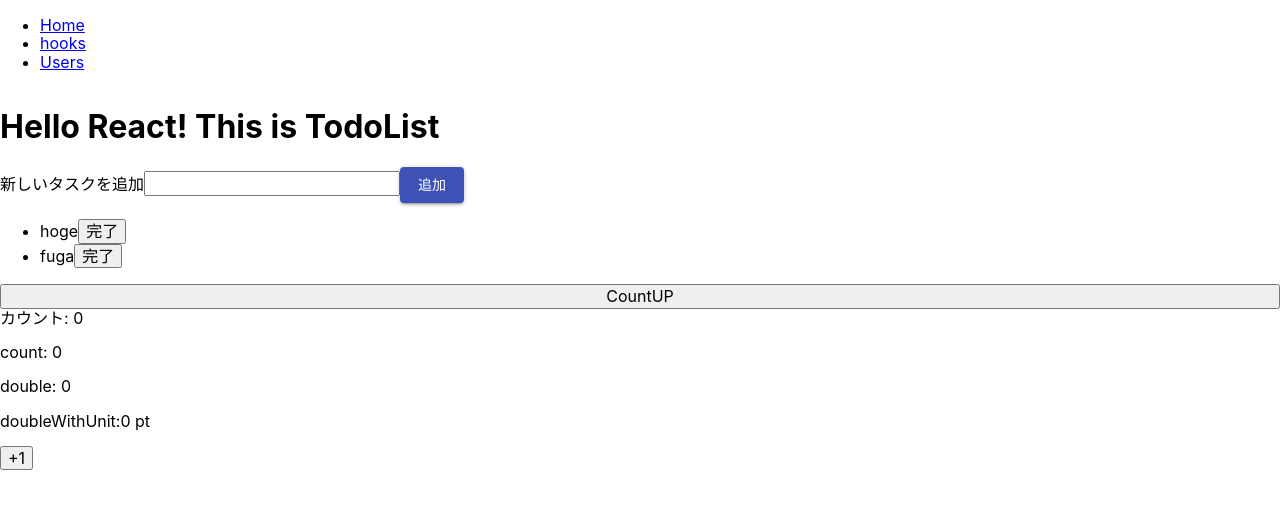
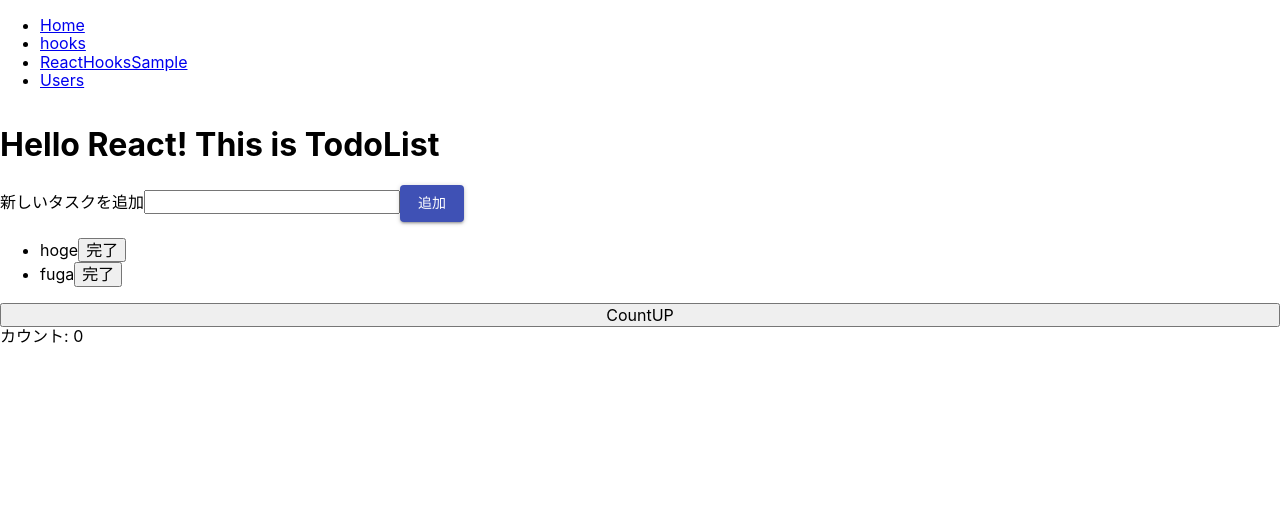
Before and after one commit to yohira0616/react-sandbox, a React (Create React App) app: page / in a window 1280 px wide. Shown: the top 508 px of the page. Built offline with nearby package versions, Linux system fonts and the light colour scheme.

Commit message:
hooksのSampleを分離

```diff
--- a/src/AppRouter.tsx
+++ b/src/AppRouter.tsx
@@ -3,7 +3,9 @@ import { BrowserRouter as Router, Route, Link } from "react-router-dom";
 import TodoList from "./TodoList/TodoList";
 import { UserStateSample } from "./UseStateSample";
 import Enquete from "./Enquete";
+import HookCounter from "./HookCounter";
 
+// sample
 function Users() {
   return <h2>Users</h2>;
 }
@@ -21,6 +23,9 @@ function AppRouter() {
               <Link to="/about/">hooks</Link>
             </li>
             <li>
+              <Link to="/hookcounter">ReactHooksSample</Link>
+            </li>
+            <li>
               <Link to="/users/">Users</Link>
             </li>
           </ul>
@@ -30,6 +35,7 @@ function AppRouter() {
         <Route path="/about/" component={UserStateSample}/>
         <Route path="/users/" component={Users}/>
         <Route path="/enquete/" component={Enquete}/>
+        <Route path="/hookcounter" component={HookCounter} />
       </div>
     </Router>
   );
--- a/src/TodoList/TodoList.tsx
+++ b/src/TodoList/TodoList.tsx
@@ -38,7 +38,6 @@ const TodoList: React.FC = props => {
       </ul>
       <CounterButton/>
       <div>カウント: {store.getState()}</div>
-      <HookCounter />
     </div>
   );
 };
```
